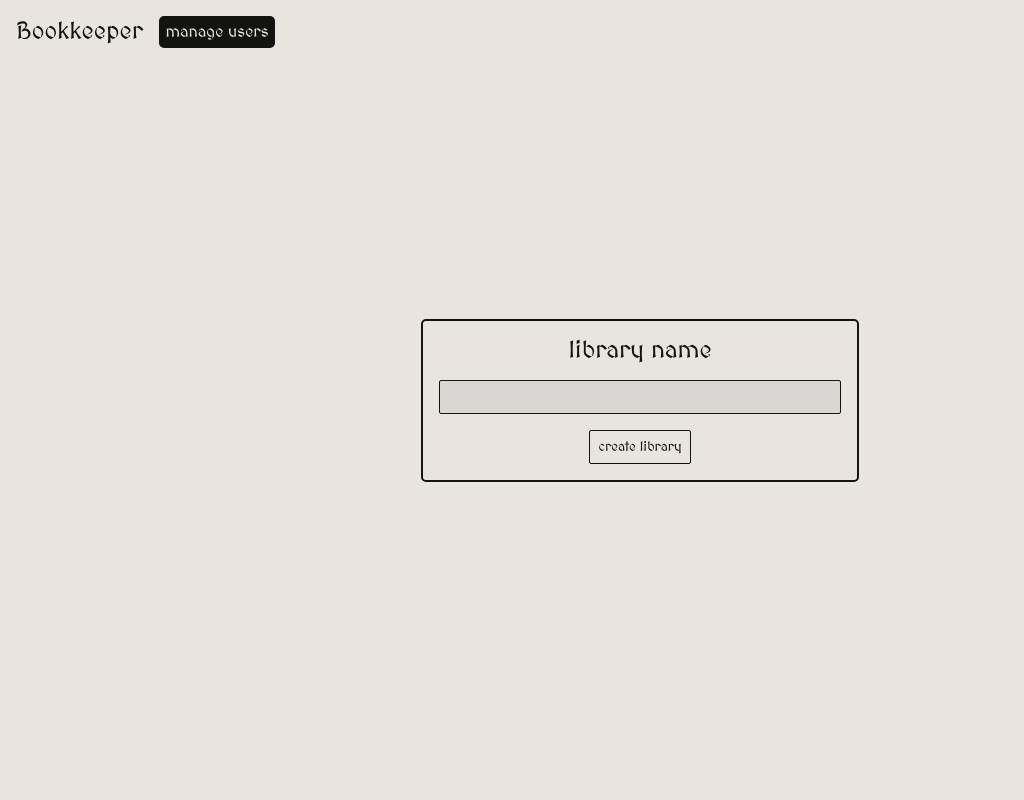
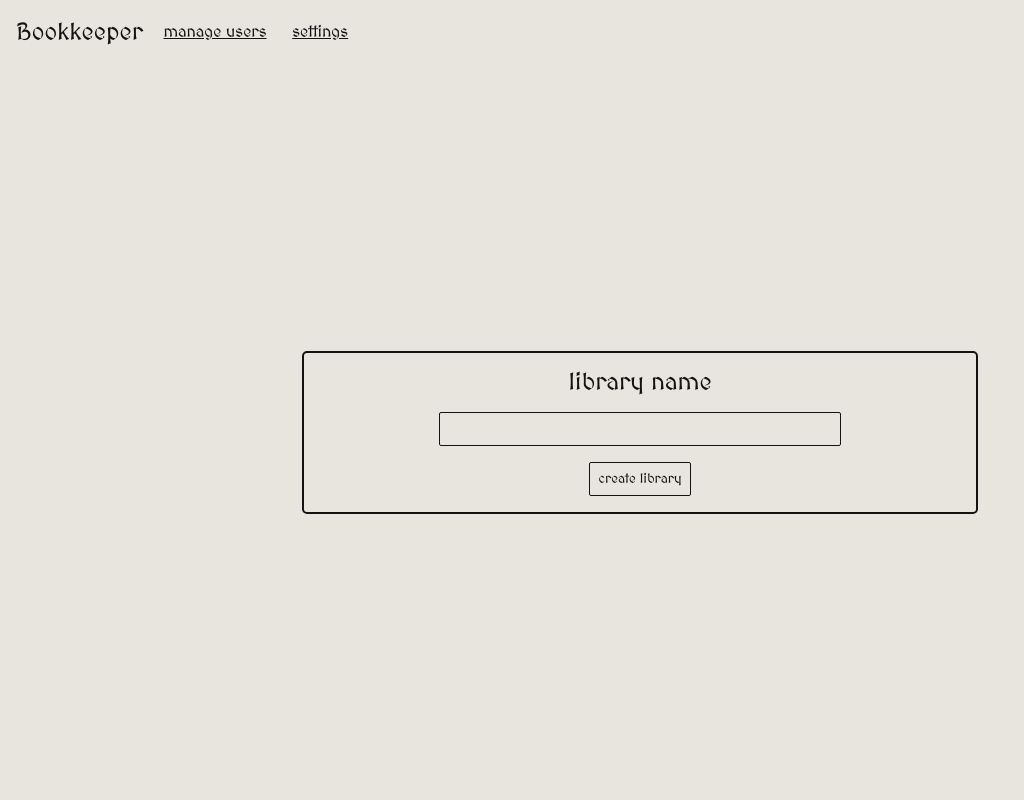
Before and after one commit to Stanleeeeey/Bookkeeper, a Flask app: page /create-library in a window 1280 px wide. Shown: the whole page, without its empty margins (0-1024 px from the left). Run offline with Flask 3, Linux system fonts and the light colour scheme.

Commit message:
settings, improved css

```diff
--- a/bookkeeper/desktop/__init__.py
+++ b/bookkeeper/desktop/__init__.py
@@ -1,7 +1,7 @@
 import webview
 from flask import Flask
 from threading import Thread
-from bookkeeper.desktop.views import *
+from bookkeeper.desktop.routes import *
 
 
 class Route:
@@ -25,7 +25,10 @@ class DesktopApp:
         self.server.add_url_rule("/create-library", "create library", Route(create_library, db = self.db), methods = ["GET", "POST"])
         self.server.add_url_rule("/add-book/<id>", "add book", Route(add_book, db = self.db), methods = ["GET", "POST"])
         self.server.add_url_rule("/add-author", "add author", Route(add_author, db = self.db), methods = ["GET", "POST"])
+        self.server.add_url_rule("/settings", "settings", Route(settings), methods = ["GET", "POST"])
+        self.server.add_url_rule("/change-setting", "change setting", Route(change_setting), methods = ["POST"])
         self.server.add_url_rule("/library/<id>", "get library", Route(library, db = self.db))
+
 
     def run(self, ):
         self.db = Database()
@@ -33,5 +36,5 @@ class DesktopApp:
 
         #self.server.run()
 
-        webview.create_window('Bookkeeper', self.server)
+        webview.create_window('Bookkeeper', self.server, min_size=(600, 600))
         webview.start(debug = True)
--- a/bookkeeper/desktop/views.py
+++ b/bookkeeper/desktop/routes.py
@@ -2,8 +2,8 @@ from bookkeeper.database.DTO import Author, Book
 from bookkeeper.database.database import Database
 from bookkeeper.database import Library, User
 from bookkeeper.desktop.utils import render_page, get_arg
-from flask import render_template, request, redirect
-from bookkeeper.desktop.settings import get_setting, set_setting
+from flask import Response, render_template, request, redirect
+from bookkeeper.desktop.settings import Settings, get_setting, set_setting
 
 
 
@@ -65,3 +65,17 @@ def add_author(db:Database):
     else:
         db.add_author(Author(name = request.form.get("name"), surname = request.form.get("surname")))
         return redirect("/home")
+
+def settings():
+    if request.method == "GET":
+        return render_page("settings.html", settings = Settings())
+
+def change_setting():
+    setting = request.json.get("setting")
+    value = request.json.get("value")
+    if setting != None and value != None:
+        set_setting(setting, value)
+
+        return Response(status=200)
+    else:
+        return Response(status=403)
--- a/bookkeeper/desktop/settings.py
+++ b/bookkeeper/desktop/settings.py
@@ -2,7 +2,13 @@ import json
 
 SETTING_URL = "setting.json"
 
+class Settings:
+    def __init__(self):
+        f = open(SETTING_URL, "r+")
+        self.data = json.load(f)
 
+    def __getitem__(self, key):
+        return self.data[key]
 
 def set_setting(key, value):
     f = open(SETTING_URL, "r+")
--- a/bookkeeper/desktop/static/css/form.css
+++ b/bookkeeper/desktop/static/css/form.css
@@ -1,17 +1,22 @@
-body{
-    width:100vw;
-    height: 100vh;
+.body-wrapper{
+
     display: flex;
     justify-content: center;
     align-items: center;
+
+
 }
 
 form{
+
+    margin: 1rem;
+    width:50vw;
     display: flex;
     flex-direction: column;
     align-items: center;
     padding: 1rem;
     gap:1rem;
+    min-height: fit-content;
     border: 2px solid var(--text-color);
     border-radius: 5px;
 
@@ -20,11 +25,47 @@ form{
 input{
     width: 30vw;
     padding: 0.5rem;
-    background-color: var(--input-background-color);
+    background-color: transparent;
     color: var(--text-color);
     border: 1px solid var(--text-color);
     border-radius: 2px;
 }
+
+select{
+    padding:.5rem;
+    background-color: var(--background-color);
+
+    border-radius: 2px;
+    overflow-y: scroll;
+    width: 30vw;
+
+}
+
+select::-webkit-scrollbar{
+    display: none;
+}
+
+option{
+    padding: .1rem;
+}
+
+option:hover{
+    background-color: var(--text-color);
+    color: var(--background-color);
+
+
+}
+
+option:checked{
+    background-color: var(--text-color)!important;
+    color: var(--background-color)
+}
+
+option:active{
+        background-color: var(--text-color)!important;
+    color: var(--background-color)
+}
+
 
 button{
     background-color: transparent;
--- a/bookkeeper/desktop/static/css/global.css
+++ b/bookkeeper/desktop/static/css/global.css
@@ -26,45 +26,72 @@
 
 body{
     background-color: var(--background-color);
-    color: var(--text-color)
+    color: var(--text-color);
+    height:100vh;
+    padding: 0;;
+    overflow-y: scroll;
+
+
+}
+
+body::-webkit-scrollbar{display:none}
+
+.body-wrapper{
+
+    overflow-y: scroll;
+    height:calc(100vh - 4rem);
+    max-height:calc(100vh - 4rem);
+    position: fixed;
+    width:100%;
+
+    z-index: 1;
+    box-sizing: content-box;
+}
+
+.body-wrapper::-webkit-scrollbar{
+    display: none;
 }
 
 nav{
-    position: fixed;
+    position: relative;
+
+    z-index:99;
     top:0;
     left:0;
-
+    background-color: var(--background-color);
     padding: 1rem;
     display: flex;
-    align-items: left;
-    justify-content: center;
+    align-items: center;
+    justify-content: left;
     gap:1rem;
+
 }
 
 nav h1{
     display: flex;
+
     align-items: center;
+    height: 2rem;
 }
 
 nav a{
-    text-decoration: none;
+
     padding: .3rem;
-    background-color: var(--text-color);
-    color: var(--background-color);
-    border: 2px solid var(--text-color);
+    color: var(--text-color);
     border-radius: 5px;
     transition: .1s;
     text-align: center;
 }
 
 nav a:hover{
-    background-color: transparent;
-    border: 2px solid var(--text-color);
+
     color: var(--text-color);
+    transform: translateY(-2px);
     transition: .2s;
 }
 
 nav .home{
+    text-decoration: none;
     background-color: transparent;
     padding: 0;
     border: 0px;
@@ -72,6 +99,7 @@ nav .home{
 }
 
 nav .home:hover{
+    transform: translateY(0px);
     background-color: transparent;
     padding: 0;
     border: 0px;
--- a/bookkeeper/desktop/static/css/library.css
+++ b/bookkeeper/desktop/static/css/library.css
@@ -1,6 +1,5 @@
-body{
-    width: 100vw;
-    height: 100vh;
+.body-wrapper{
+
     display: flex;
     justify-content: center;
     align-items: center;
--- a/bookkeeper/desktop/templates/base.html
+++ b/bookkeeper/desktop/templates/base.html
@@ -10,15 +10,18 @@
 <link rel="stylesheet" href="{{ url_for('static', filename='css/global.css') }}">
 {% block head %}{% endblock %}
 </head>
-<body class = "{{mode}}">
     {% block nav %}
     <nav>
         <h1><a class="home" href = "/home">Bookkeeper</a></h1>
         <a  href="/manage-users">manage users</a>
+        <a href="/settings">settings</a>
         {% block add_to_nav %}
         {% endblock %}
     </nav>
     {% endblock %}
+<body class = "{{mode}}">
+    <div class="body-wrapper">
     {% block body %}{% endblock %}
+    </div>
 </body>
 </html>
--- a/bookkeeper/desktop/templates/forms/book.html
+++ b/bookkeeper/desktop/templates/forms/book.html
@@ -12,7 +12,7 @@
     <label for="title">Book name</label>
     <input type="text" name= "title" required>
     <label for="author">Author</label>
-    <select name= "author" required>
+    <select name= "author" required >
         {% for author in authors %}
             <option value="{{author.id}}">{{author.name}} {{author.surname}}</option>
 
--- a/bookkeeper/desktop/templates/home.html
+++ b/bookkeeper/desktop/templates/home.html
@@ -8,6 +8,7 @@
 <nav>
     <h1>Hi, {{user.name}}!</h1>
     <a href="/manage-users">manage users</a>
+    <a href="/settings">settings</a>
 </nav>
 {% endblock %}
 {% block body %}
--- a/bookkeeper/desktop/utils.py
+++ b/bookkeeper/desktop/utils.py
@@ -2,8 +2,9 @@ from bookkeeper.desktop.settings import get_setting
 from flask import render_template, request
 
 def render_page(template, **kwargs):
-    mode = get_setting("mode", "light")
-    return render_template(template, mode= mode, **kwargs)
+    mode = get_setting("dark-mode", False)
+
+    return render_template(template, mode= "dark" if mode else "light", **kwargs)
 
 def get_arg(arg_name: str, cast_to :type = str):
     try:
--- a/setting.json
+++ b/setting.json
@@ -1 +1 @@
-{"user-id": 1}
+{"user-id": 1, "dark-mode": false, "api": false}
```
Also changed, not shown: bookkeeper/desktop/static/css/home.css (+1 -9 lines), bookkeeper/desktop/static/css/settings.css (added, +47 -0 lines), bookkeeper/desktop/static/js/settings.js (added, +21 -0 lines), bookkeeper/desktop/templates/settings.html (added, +35 -0 lines), example.db.
